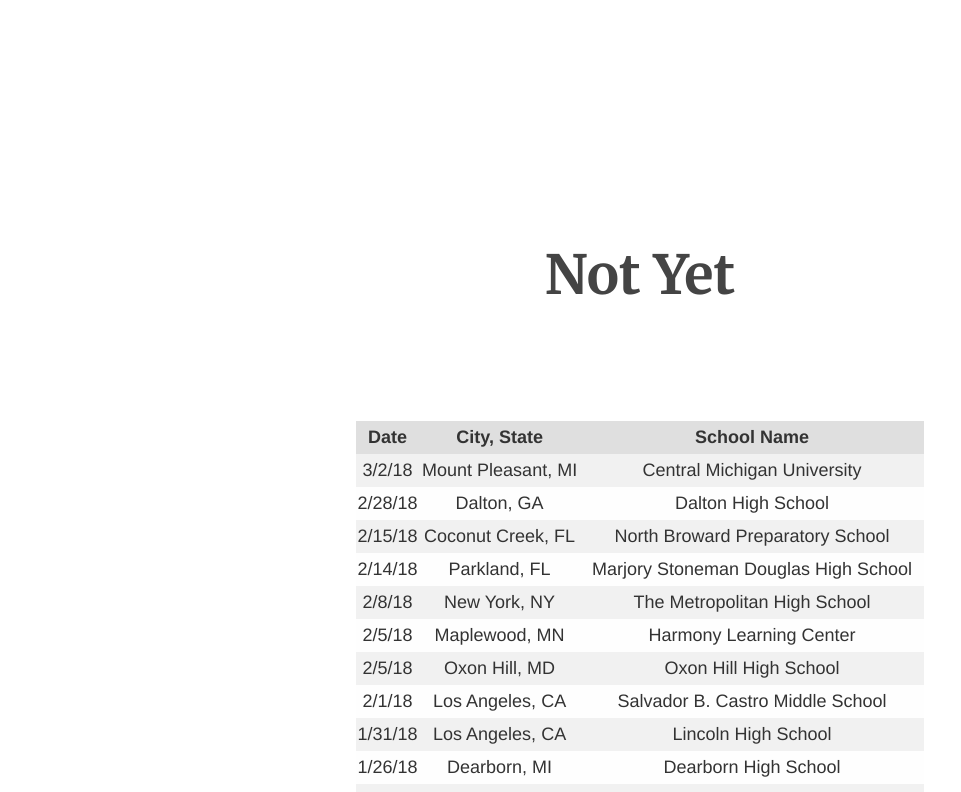
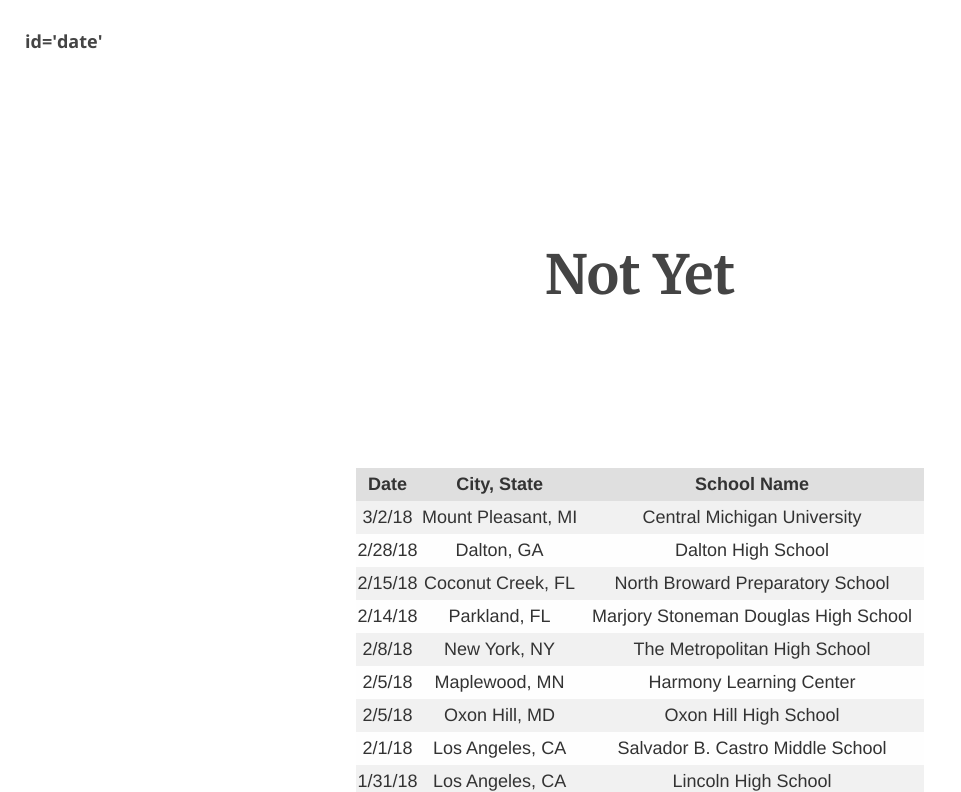
Before and after one commit to bkt7396/bkt7396.github.io, a plain HTML site: page index.html in a window 1280 px wide. Shown: the top 792 px of the page, without its empty margins (0-961 px from the left). Drawn offline with nearby package versions, Linux system fonts and the light colour scheme.

Commit message:
Update index.html

```diff
--- a/index.html
+++ b/index.html
@@ -9,7 +9,7 @@
   </head>
   <body>
     <h1>Not Yet</h1>
-   <!-- <h2>This site doesn’t discriminate between different types of shootings.  If there is a gun fired in a school it will be listed.  This is designed to reinforce the idea that there should be no guns in schools period.</h2> -->
+    <h4>id='date'</h4>
     <table>
       <tr>
         <th>Date</th>
```
